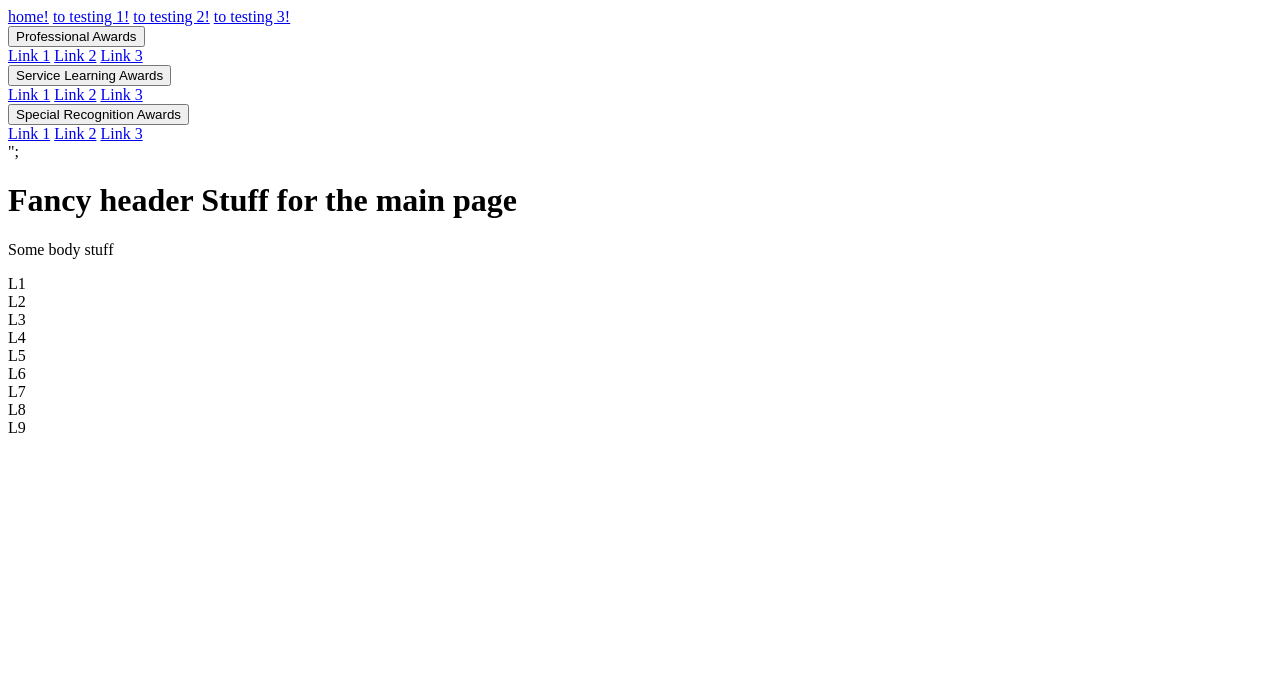
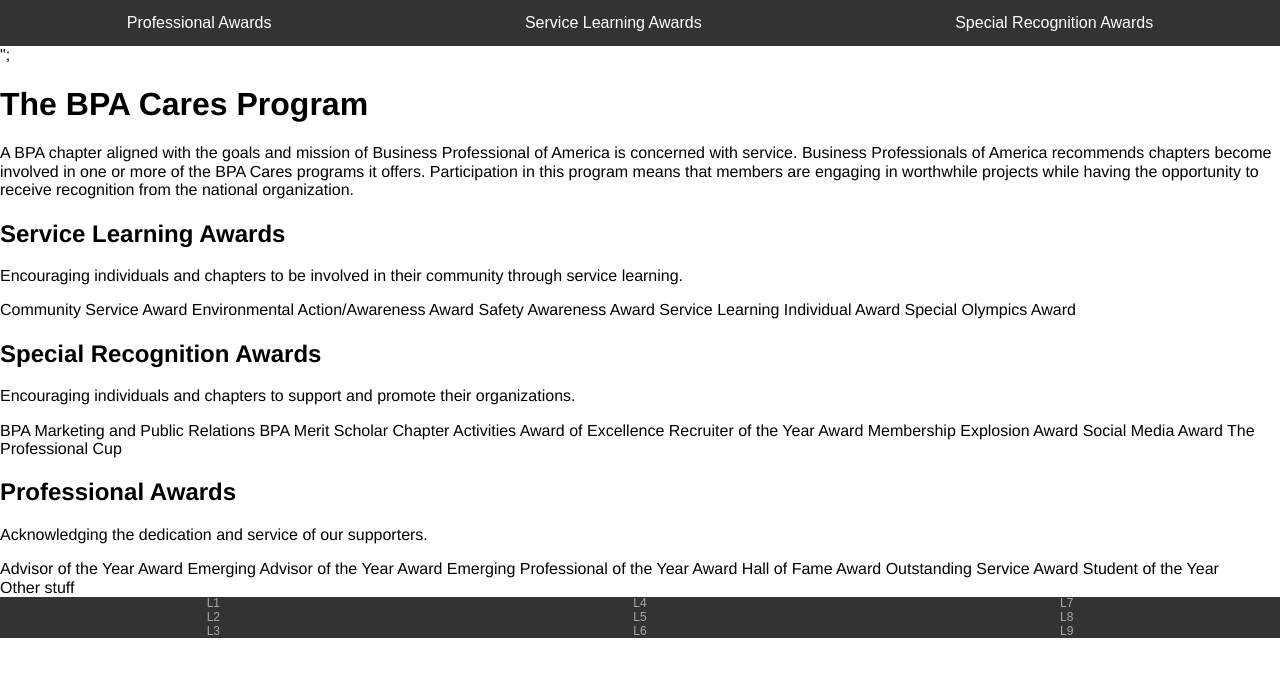
Before and after one commit to FancyAlpha/KHS-BPA_WebDesign_CareAwards, a PHP site: page / in a window 1280 px wide. Shown: the top 677 px of the page. Run offline with PHP 8.4, Linux system fonts and the light colour scheme.

Commit message:
fixed linking problem and added homepage content

```diff
--- a/_modules/head.php
+++ b/_modules/head.php
@@ -12,7 +12,7 @@
 	<meta property="og:description" content="<?=$desc?>">
 
 	<!-- link tags -->
-	<link type="text/css" src="<?=$rel_url?>_styles/css/base.css" >
+	<link rel="stylesheet" href="<?=$rel_url?>_styles/css/base.css" >
 
 	<!-- script tags -->
 	<script src="<?=$rel_url?>_js/navfooter.js"></script>
--- a/_modules/nav.php
+++ b/_modules/nav.php
@@ -1,9 +1,4 @@
-<nav>
-	<a href="<?=$rel_url?>index.php">home!</a>
-	<a href="<?=$rel_url?>Professional-Awards/testing.php">to testing 1!</a>
-	<a href="<?=$rel_url?>Service-Learning-Awards/testing2.php">to testing 2!</a>
-	<a href="<?=$rel_url?>Special-Recognition-Awards/testing3.php">to testing 3!</a>
-</nav>
+<!-- NOTICE: always use <//?=$rel_url?> withought the // when linking!
 
 <!-- nav Setcion -->
 <?php
@@ -28,7 +23,7 @@ $award3DropdownContents = "
 
 ?>
 
-<div class="navbar">
+<nav class="navbar">
   <div class="dropdown">
     <button class="award1ddbtn" onclick="dropdownFunction('award1Dropdown')"><?=$award1DropdownLabel?></button>
     <div class="dropdown-content" id="award1Dropdown">
@@ -40,7 +35,7 @@ $award3DropdownContents = "
 
   <div class="dropdown">
     <button class="award2ddbtn" onclick="dropdownFunction('award2Dropdown')"><?=$award2DropdownLabel?></button>
-    <div class=\"dropdown-content\" id="award2Dropdown">
+    <div class="dropdown-content" id="award2Dropdown">
       <?=$award2DropdownContents?>
     </div>
   </div>
@@ -51,4 +46,4 @@ $award3DropdownContents = "
       <?=$award3DropdownContents?>
     </div>
   </div>
-</div>";
+</nav>";
--- a/_styles/base.scss
+++ b/_styles/base.scss
@@ -1,2 +1,6 @@
 @import 'https://cdnjs.cloudflare.com/ajax/libs/normalize/7.0.0/normalize.min.css',
 		'nav', 'footer', 'home', 'sub-pages';
+
+body, html {
+	font-family: Helvetica, Arial, sans-serif;
+}
--- a/_styles/css/base.css
+++ b/_styles/css/base.css
@@ -88,4 +88,7 @@ footer {
 .flex-other {
   display: flex; }
 
+body, html {
+  font-family: Helvetica, Arial, sans-serif; }
+
 /*# sourceMappingURL=base.css.map */
--- a/index.php
+++ b/index.php
@@ -10,11 +10,50 @@
 <body>
 	<?php require('_modules/nav.php'); ?>
 	<header>
-		<h1>Fancy header Stuff for the main page</h1>
+		<h1>The BPA Cares Program</h1>
+		<p>A BPA chapter aligned with the goals and mission of Business Professional of America is concerned with service. Business Professionals of America recommends chapters become involved in one or more of the BPA Cares programs it offers. Participation in this program means that members are engaging in worthwhile projects while having the opportunity to receive recognition from the national organization.</p>
 	</header>
 
 	<main>
-		<p>Some body stuff</p>
+		<div>
+			<div>
+				<h2>Service Learning Awards</h2>
+				<p>Encouraging individuals and chapters to be involved in their community through service learning.</p>
+
+				<a>Community Service Award</a>
+				<a>Environmental Action/Awareness Award</a>
+				<a>Safety Awareness Award</a>
+				<a>Service Learning Individual Award</a>
+				<a>Special Olympics Award</a>
+			</div>
+
+			<div>
+				<h2>Special Recognition Awards</h2>
+				<p>Encouraging individuals and chapters to support and promote their organizations.</p>
+
+				<a>BPA Marketing and Public Relations</a>
+				<a>BPA Merit Scholar</a>
+				<a>Chapter Activities Award of Excellence</a>
+				<a>Recruiter of the Year Award</a>
+				<a>Membership Explosion Award </a>
+				<a>Social Media Award</a>
+				<a>The Professional Cup</a>
+			</div>
+
+			<div>
+				<h2>Professional Awards</h2>
+				<p>Acknowledging the dedication and service of our supporters.</p>
+
+				<a>Advisor of the Year Award</a>
+				<a>Emerging Advisor of the Year Award</a>
+				<a>Emerging Professional of the Year Award</a>
+				<a>Hall of Fame Award</a>
+				<a>Outstanding Service Award</a>
+				<a>Student of the Year</a>
+			</div>
+		</div>
+
+		<div>Other stuff</div>
 	</main>
 
 	<?php require('_modules/footer.php'); ?>
```
Also changed, not shown: _assets/people-walking_BW.jpeg (added), 4 other files.
